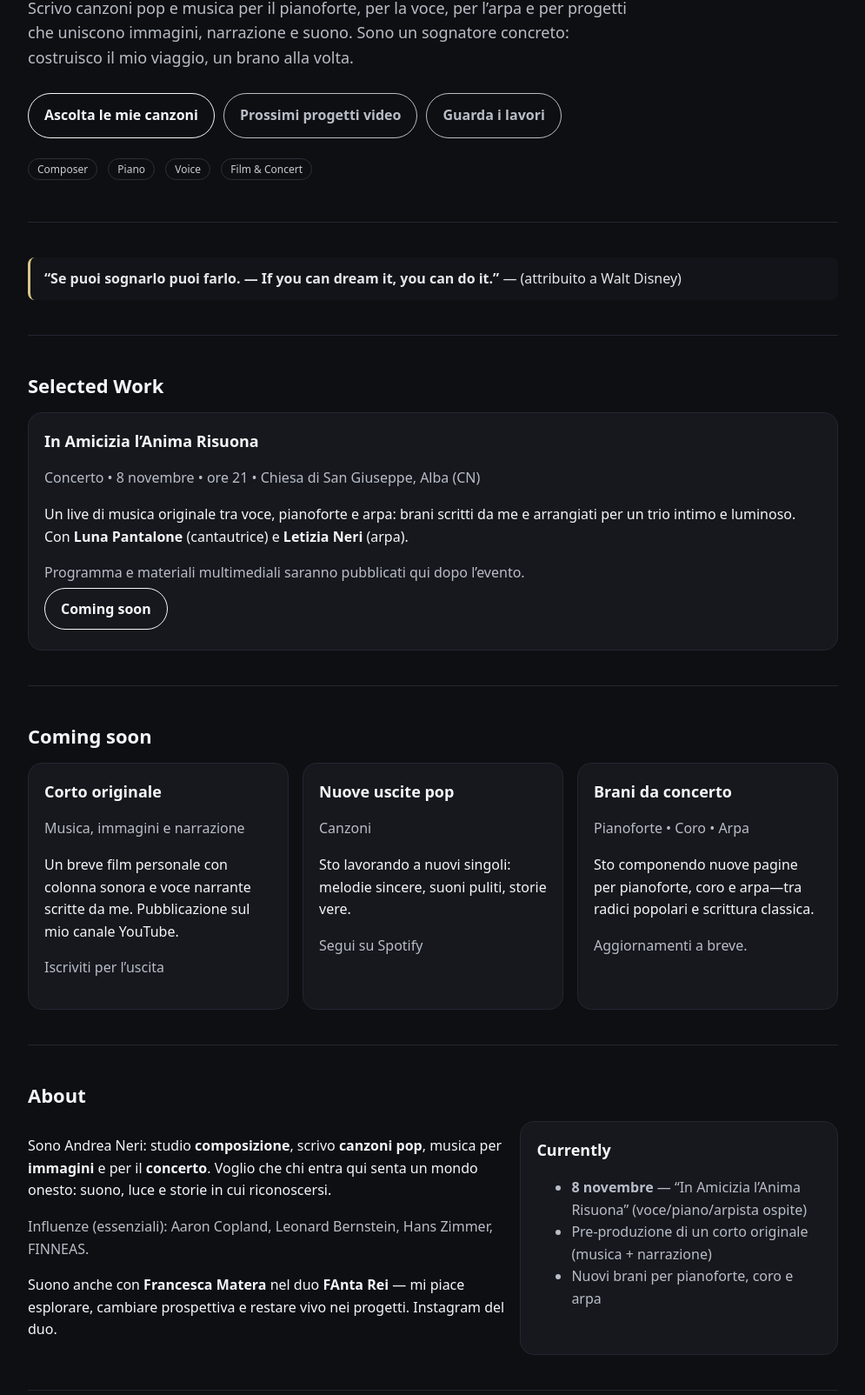
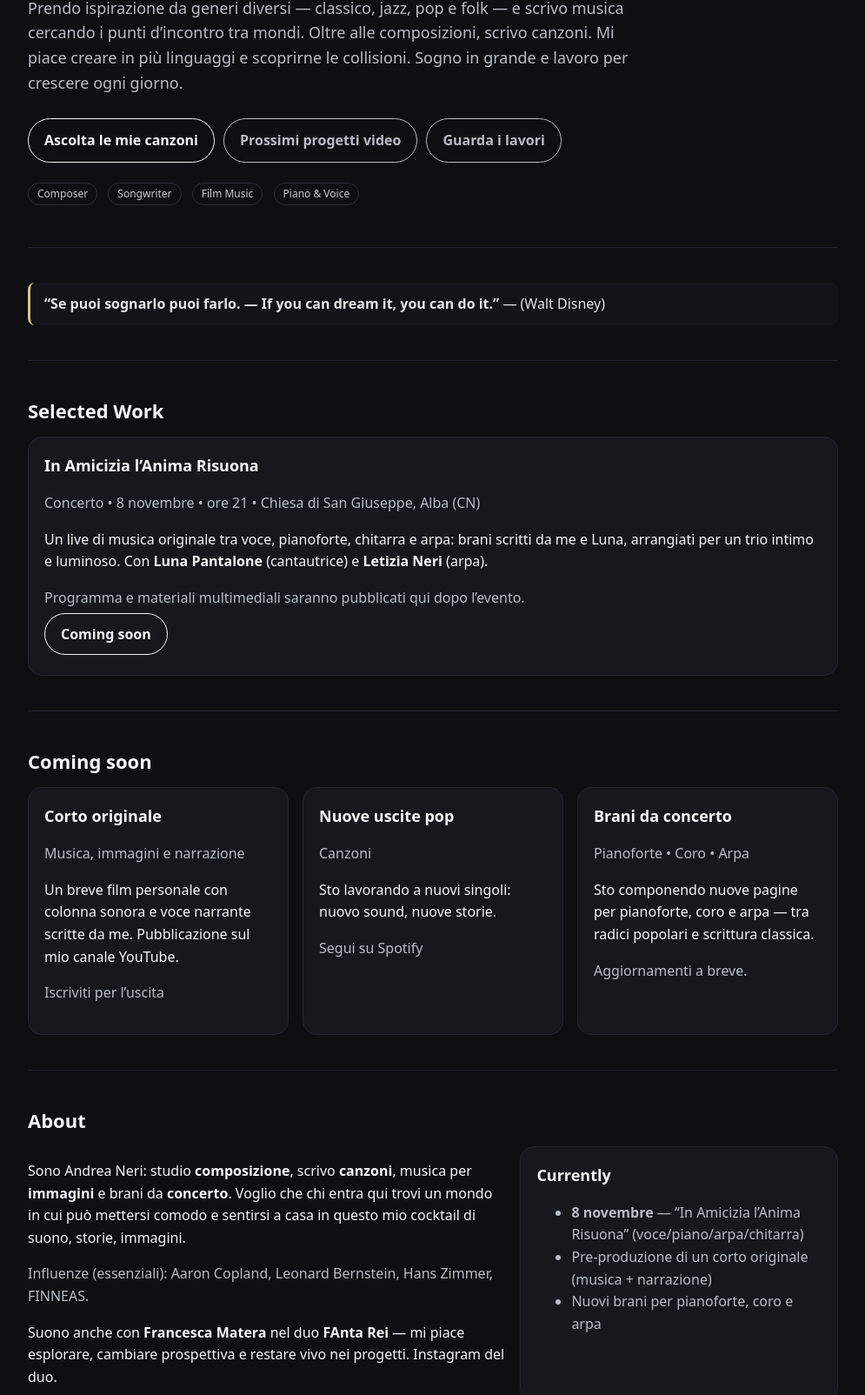
Before and after one commit to andreanerimusic/andreanerimusic.github.io, a plain HTML site: page index.html in a window 1280 px wide. Shown: the part 337-1941 px from the top of the page at 87% size, without its empty margins (142-1137 px from the left). Drawn offline with Linux system fonts and the light colour scheme.

Commit message:
Update index.html

```diff
--- a/index.html
+++ b/index.html
@@ -4,9 +4,9 @@
   <meta charset="utf-8">
   <title>Andrea Neri – Composer and Creator</title>
   <meta name="viewport" content="width=device-width, initial-scale=1">
-  <meta name="description" content="Andrea Neri – composer and creator. Musica originale per canzoni, immagini e concerto.">
+  <meta name="description" content="Andrea Neri – compositore, cantautore e musica per immagini. Brani originali tra classico, jazz, pop e folk; canzoni e progetti che uniscono suono e immagine.">
   <meta property="og:title" content="Andrea Neri – Composer and Creator">
-  <meta property="og:description" content="Original music for songs, images and the stage.">
+  <meta property="og:description" content="Compositore • Cantautore • Musica per immagini. Musica originale tra più generi, canzoni e progetti video.">
   <meta property="og:type" content="website">
   <meta property="og:url" content="https://andreanerimusic.github.io">
   <meta name="color-scheme" content="dark light">
@@ -58,11 +58,16 @@
       <!-- HERO -->
       <section class="hero">
         <div class="eyebrow">Composer and Creator</div>
-        <h1>Musica originale per canzoni, immagini e concerto.</h1>
+        <h1>Compositore • Cantautore • Musica per immagini</h1>
         <p class="lead">
-          Scrivo canzoni pop e musica per il pianoforte, per la voce, per l’arpa e per progetti che uniscono
-          immagini, narrazione e suono. Sono un sognatore concreto: costruisco il mio viaggio, un brano alla volta.
+          Prendo ispirazione da generi diversi — classico, jazz, pop e folk — e scrivo musica cercando i punti d’incontro tra mondi.
+          Oltre alle composizioni, scrivo canzoni. Mi piace creare in più linguaggi e scoprirne le collisioni.
+          Sogno in grande e lavoro per crescere ogni giorno.
         </p>
+
+        <!-- Se hai già caricato andrea.jpg, puoi inserire qui l'immagine come spiegato prima -->
+        <!-- <img src="andrea.jpg" alt="Andrea Neri – Composer and Creator" style="display:block;margin:28px auto;border-radius:18px;max-width:320px;filter:contrast(1.05) brightness(1.05);box-shadow:0 0 28px rgba(0,0,0,0.45);"> -->
+
         <div class="cta" role="group" aria-label="Azioni principali">
           <a class="btn" href="https://open.spotify.com/artist/5Nd1SF8ARxkElKTu01pGE0?si=0GBme-5BQA63tym-sOCMeA" target="_blank" rel="noopener">Ascolta le mie canzoni</a>
           <a class="btn alt" href="https://www.youtube.com/@andreanerimusic" target="_blank" rel="noopener">Prossimi progetti video</a>
@@ -70,16 +75,16 @@
         </div>
         <div class="muted" aria-hidden="true" style="margin-top:6px">
           <span class="pill">Composer</span>
-          <span class="pill">Piano</span>
-          <span class="pill">Voice</span>
-          <span class="pill">Film & Concert</span>
+          <span class="pill">Songwriter</span>
+          <span class="pill">Film Music</span>
+          <span class="pill">Piano & Voice</span>
         </div>
       </section>
 
       <!-- QUOTE -->
       <section>
         <blockquote>
-          <strong>“Se puoi sognarlo puoi farlo. — If you can dream it, you can do it.”</strong> — (attribuito a Walt Disney)
+          <strong>“Se puoi sognarlo puoi farlo. — If you can dream it, you can do it.”</strong> — (Walt Disney)
         </blockquote>
       </section>
 
@@ -91,8 +96,8 @@
             <h3>In Amicizia l’Anima Risuona</h3>
             <p class="muted">Concerto • 8 novembre • ore 21 • Chiesa di San Giuseppe, Alba (CN)</p>
             <p>
-              Un live di musica originale tra voce, pianoforte e arpa: brani scritti da me e arrangiati per
-              un trio intimo e luminoso. Con <strong>Luna Pantalone</strong> (cantautrice) e
+              Un live di musica originale tra voce, pianoforte, chitarra e arpa: brani scritti da me e Luna, arrangiati per
+             un trio intimo e luminoso. Con <strong>Luna Pantalone</strong> (cantautrice) e
               <strong>Letizia Neri</strong> (arpa).
             </p>
             <p class="muted">Programma e materiali multimediali saranno pubblicati qui dopo l’evento.</p>
@@ -114,13 +119,13 @@
           <article class="card">
             <h3>Nuove uscite pop</h3>
             <p class="muted">Canzoni</p>
-            <p>Sto lavorando a nuovi singoli: melodie sincere, suoni puliti, storie vere.</p>
+            <p>Sto lavorando a nuovi singoli: nuovo sound, nuove storie.</p>
             <p><a href="https://open.spotify.com/artist/5Nd1SF8ARxkElKTu01pGE0?si=0GBme-5BQA63tym-sOCMeA" class="muted" target="_blank" rel="noopener">Segui su Spotify</a></p>
           </article>
           <article class="card">
             <h3>Brani da concerto</h3>
             <p class="muted">Pianoforte • Coro • Arpa</p>
-            <p>Sto componendo nuove pagine per pianoforte, coro e arpa—tra radici popolari e scrittura classica.</p>
+            <p>Sto componendo nuove pagine per pianoforte, coro e arpa — tra radici popolari e scrittura classica.</p>
             <p><span class="muted">Aggiornamenti a breve.</span></p>
           </article>
         </div>
@@ -132,9 +137,9 @@
         <div class="grid-2">
           <div>
             <p>
-              Sono Andrea Neri: studio <strong>composizione</strong>, scrivo <strong>canzoni pop</strong>,
-              musica per <strong>immagini</strong> e per il <strong>concerto</strong>. Voglio che chi entra qui
-              senta un mondo onesto: suono, luce e storie in cui riconoscersi.
+              Sono Andrea Neri: studio <strong>composizione</strong>, scrivo <strong>canzoni</strong>,
+              musica per <strong>immagini</strong> e brani da <strong>concerto</strong>. Voglio che chi entra qui
+              trovi un mondo in cui può mettersi comodo e sentirsi a casa in questo mio cocktail di suono, storie, immagini.
             </p>
             <p class="muted">
               Influenze (essenziali): Aaron Copland, Leonard Bernstein, Hans Zimmer, FINNEAS.
@@ -148,7 +153,7 @@
           <div class="card">
             <h3>Currently</h3>
             <ul class="muted">
-              <li><strong>8 novembre</strong> — “In Amicizia l’Anima Risuona” (voce/piano/arpista ospite)</li>
+              <li><strong>8 novembre</strong> — “In Amicizia l’Anima Risuona” (voce/piano/arpa/chitarra)</li>
               <li>Pre-produzione di un corto originale (musica + narrazione)</li>
               <li>Nuovi brani per pianoforte, coro e arpa</li>
             </ul>
```
